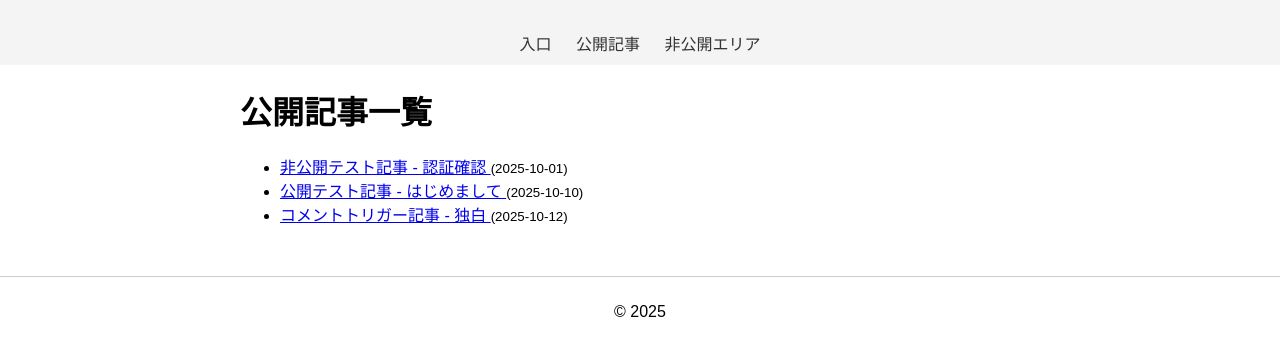
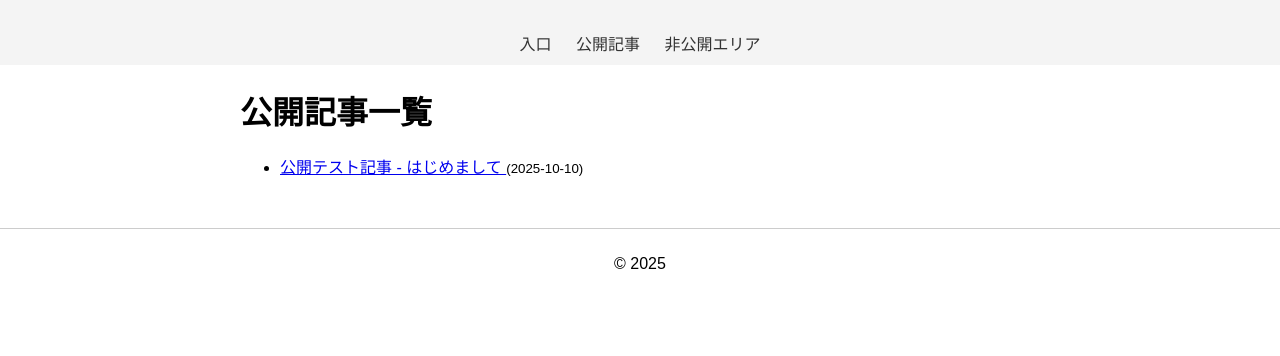
Before and after one commit to pearl-izumo/cloud-blog, a Jekyll site: the page built from amaneblog/public/index.html, in a window 1280 px wide. Shown: the top 356 px of the page. Built offline with Jekyll 4.4.1, drawn with Linux system fonts in a browser that asks for light colours.

Commit message:
feat: complete ARG core functionality and display logic

```diff
--- a/_includes/list_posts.html
+++ b/_includes/list_posts.html
@@ -1,39 +1,35 @@
 <div class="posts-list">
     <h1>{{ page.title }}</h1>
 
-    {% comment %}
-        page.status_to_show が正しく設定されない問題を回避するため、
-        ページURLから現在のリストが公開リストか非公開リストかを判定する。
-        例: /private/index.html
-    {% endcomment %}
-    {% assign is_private_list = page.url | split: '/' | join: ' ' | contains: 'private' %}
+    {% comment %} 🔑 修正の核: ページフロントマターからリストタイプを取得 {% endcomment %}
+    {% assign current_list_type = page.list_type %}
 
     <ul>
         {% for post in site.posts reversed %}
 
-            {% comment %} 🔑 フィルタリングの核: リスト種別と記事statusを比較 {% endcomment %}
+            {% assign post_status = post.status %}
+            {% assign should_display = false %}
 
             {% comment %} (1) 隠し記事は常に除外 {% endcomment %}
             {% if post.exclude_from_list %}
                 {% continue %}
             {% endif %}
 
-            {% comment %} (2) 記事が公開(public)の場合 {% endcomment %}
-            {% if post.status == 'public' %}
-                {% comment %} 公開リスト、非公開リストどちらでも表示する（非公開エリアで公開記事を見せるため） {% endcomment %}
-                {% assign should_display = true %}
+            {% comment %} 🔑 判定ロジック {% endcomment %}
 
-            {% comment %} (3) 記事が非公開(private)の場合 {% endcomment %}
-            {% elsif post.status == 'private' %}
-                {% comment %} 現在のページが非公開リストページでのみ表示 {% endcomment %}
-                {% if is_private_list %}
+            {% comment %} A. 現在のリストが「非公開 (private)」の場合 {% endcomment %}
+            {% if current_list_type == 'private' %}
+                {% comment %} 非公開リストでは、statusが'private'の記事のみを表示する（公開記事は表示しない） {% endcomment %}
+                {% if post_status == 'private' %}
                     {% assign should_display = true %}
-                {% else %}
-                    {% assign should_display = false %}
                 {% endif %}
 
+            {% comment %} B. 現在のリストが「公開 (public)」または未定義の場合 {% endcomment %}
             {% else %}
-                {% assign should_display = false %}
+                {% comment %} 公開リストでは、statusが'public'の記事のみを表示する {% endcomment %}
+                {% if post_status == 'public' %}
+                    {% assign should_display = true %}
+                {% endif %}
             {% endif %}
 
             {% if should_display %}
@@ -47,4 +43,8 @@
 
         {% endfor %}
     </ul>
+
+    {% if page.list_type == 'private' %}
+        <p>※このリストは認証済みユーザーのみに表示されます。</p>
+    {% endif %}
 </div>
--- a/amaneblog/private/index.html
+++ b/amaneblog/private/index.html
@@ -2,7 +2,7 @@
 layout: default
 title: 非公開記事一覧 (要認証)
 permalink: /private/
-status_to_show: private # 🔑 どのステータスの記事を表示するか
+list_type: private # 🔑 どのステータスの記事を表示するか
 ---
 <h2>【非公開エリア】アクセス認証済み</h2>
 
--- a/amaneblog/public/index.html
+++ b/amaneblog/public/index.html
@@ -2,6 +2,6 @@
 layout: default
 title: 公開記事一覧
 permalink: /public/
-status_to_show: public  # 🔑 どのステータスの記事を表示するか
+list_type: public  # 🔑 どのステータスの記事を表示するか
 ---
 {% include list_posts.html %}
```
